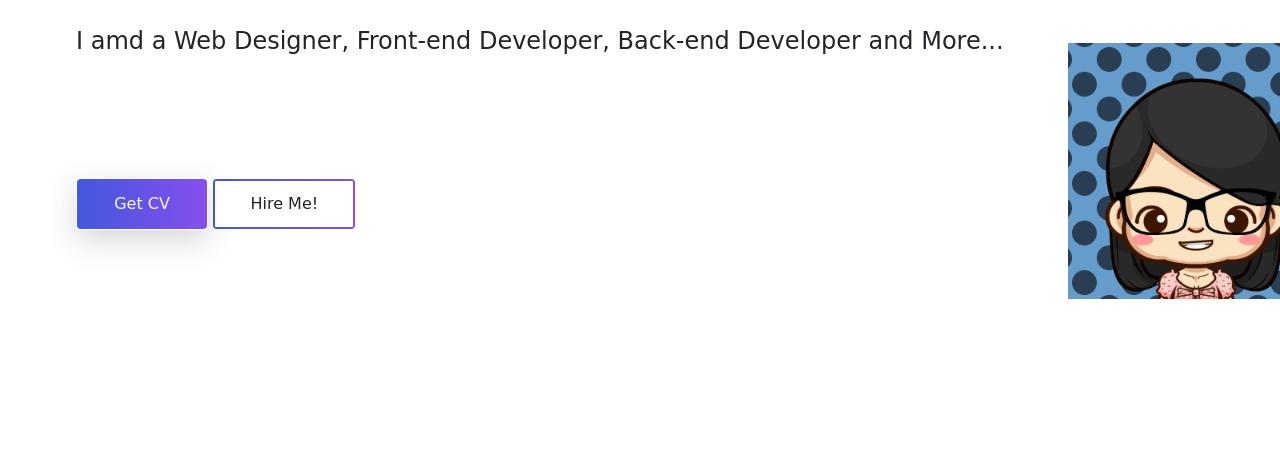
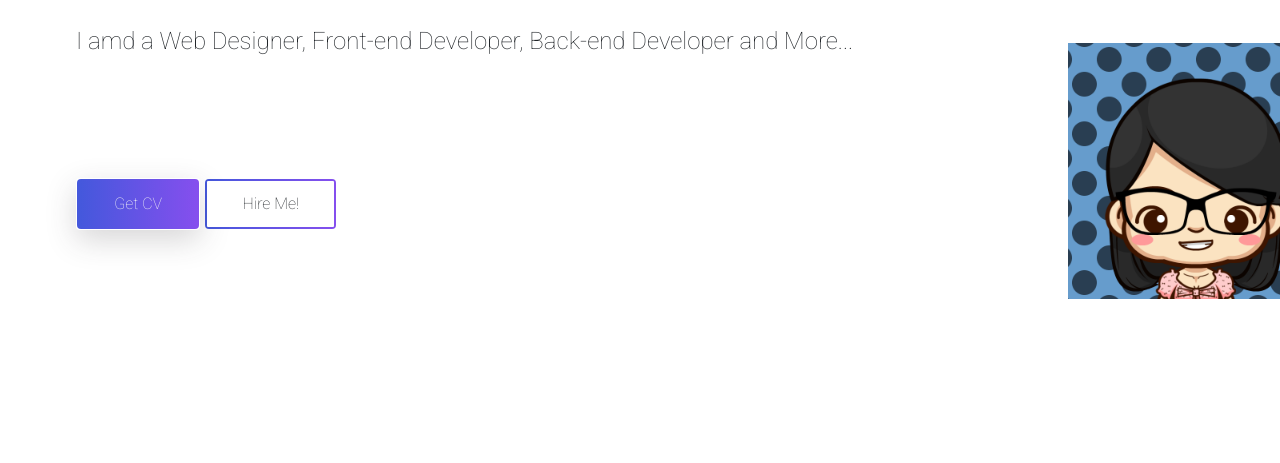
Before and after one commit to suereey/profile_website_cici, a plain HTML site: page index.html in a window 1280 px wide. Shown: the part 195-658 px from the top of the page. Drawn offline with Linux system fonts and the light colour scheme.

Commit message:
test font

```diff
--- a/css/fonts.css
+++ b/css/fonts.css
@@ -1,6 +1,6 @@
 /* @font-face*/
 
-@font-face {
-    font-family: "readexpro" sans-serif ;
+/* @font-face {
+    font-family: "readexpro" ;
     src: '../fonts/readexpro/readexpro-regular.ttf';
-}
+} */
--- a/css/style.css
+++ b/css/style.css
@@ -1,6 +1,6 @@
 
 /*import fonts from fonts.css file*/
-@import url(/css/fonts.css);
+/* @import url(/css/fonts.css); */
 
 
 /*import css variables*/
--- a/css/variables.css
+++ b/css/variables.css
@@ -20,5 +20,5 @@ html,body{
 
 
     /* font family variables. */
-    --readexpro: 'readexpro', cursive;
+    --readexpro: 'roboto', cursive;
 }
--- a/index.html
+++ b/index.html
@@ -6,6 +6,10 @@
     <meta name="viewport" content="width=device-width, initial-scale=1.0">
     <title>Cici Wang Portfolio</title>
 
+    <!-- Add roboto font  -->
+    <link rel="preconnect" href="https://fonts.googleapis.com">
+    <link rel="preconnect" href="https://fonts.gstatic.com" crossorigin>
+    <link href="https://fonts.googleapis.com/css2?family=Roboto:wght@100&display=swap" rel="stylesheet">
     <!--  Bootstrap css file  -->
     <link rel="stylesheet" href="/css/bootstrap.min.css">
 
@@ -17,11 +21,6 @@
 
     <!--  Responsive css file  -->
     <link rel="stylesheet" href="/css/responsive.css">
-
-
-
-
-
 
 
 </head>
```
